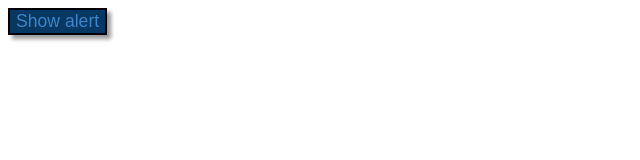
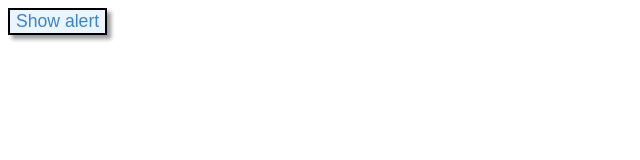
Before and after one commit to ivytmtz/ivytmtz.github.io, a plain HTML site: page week05/javascript.html in a window 1280 px wide. Shown: the whole page, without its empty margins (0-640 px from the left). Drawn offline with Linux system fonts and the light colour scheme.

Commit message:
Update javascript.html

```diff
--- a/week05/javascript.html
+++ b/week05/javascript.html
@@ -12,14 +12,14 @@
     <style>
        button {
     font-size: 1.1em;
-    background-color: #073763;
+    background-color: #EBF5FF;
     color: #3d85c6;
     border: 2px solid black;
     box-shadow: 4px 4px 4px #999999;
   }
   button:hover, button:focus, button:active {
     /* swap colors */
-    color: #EBF5FF;
+    color: #063970;
     background-color: #4312AE;
     cursor: pointer; /* displays a hand */
   }
```
